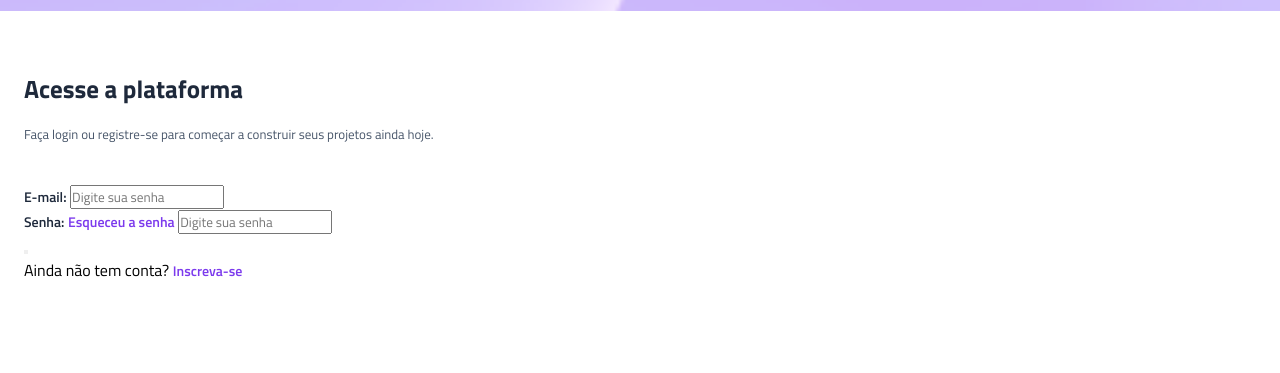
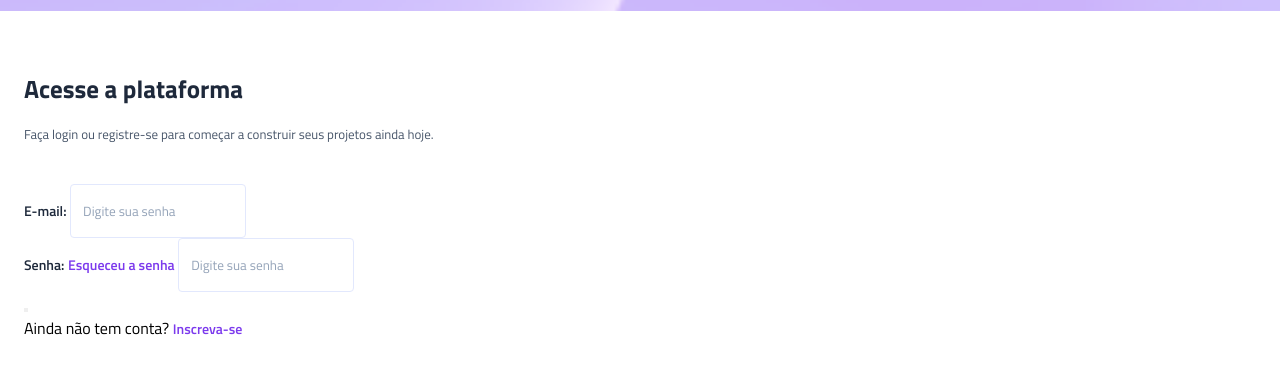
Before and after one commit to Derek013243/Projeto-Vertigo, a plain HTML site: page index.html in a window 1280 px wide. Shown: the part 123-496 px from the top of the page. Drawn offline with Linux system fonts and the light colour scheme.

Commit message:
estilizaçao da input

```diff
--- a/style.css
+++ b/style.css
@@ -8,6 +8,8 @@
     --gray-800: #1E293B;
     --gray-600: #475569;
     --puple: #7C3AED;
+    --gray-400: #94A3B8;
+    --gray-200: #e2e8fD;
 }
 header{
     background-image: url(imagen/img_moba.png);
@@ -33,9 +35,10 @@ main{
     font-size: 0.8125rem;
     color: var(--gray-600);
 }
-input-box {
+input-box{
     display: flex;
     flex-direction: column;
+    gap: 0.5rem;
 }
 input-box div{
     display: flex;
@@ -47,6 +50,18 @@ input-box div{
     color: var(--gray-800);
     font-weight: 600;
 }
+.login input{
+    padding: 1rem 0.75rem;
+    border: 1px solid var(--gray-200);
+    border-radius: 0.25rem;
+}
+.login input::placeholder{
+    color: var(--gray-400);
+}
+.login input:hover,
+.login input :focus{
+    outline: 1px solid var(--puple);
+}
 .login a{
     color: var(--puple);
     text-decoration: none;
```
